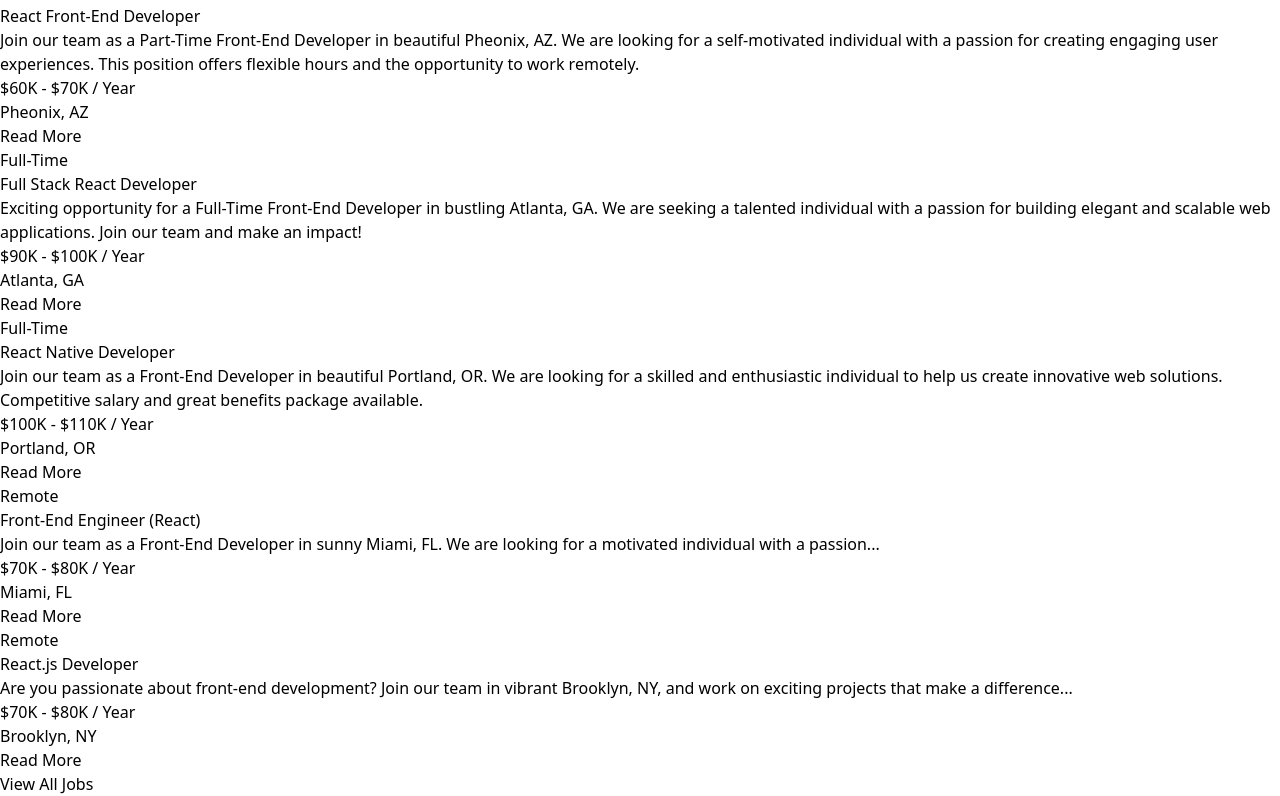
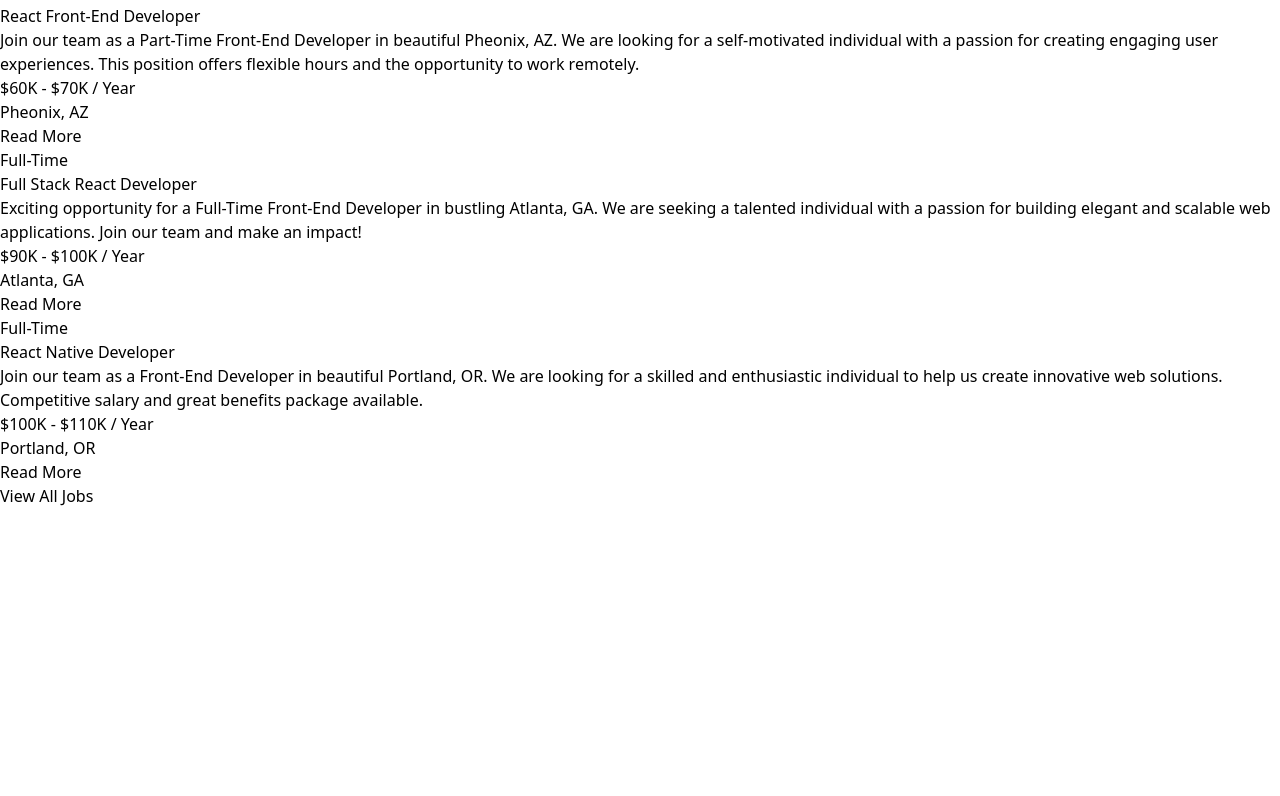
Before and after one commit to Maruf346/JobHub-Portal, a React (Vite) app: page / in a window 1280 px wide. Shown: the part 916-1712 px from the top of the page. After the commit the page ends 1424 px from the top, so only its background shows below. Built offline with nearby package versions, Linux system fonts and the light colour scheme.

Commit message:
separated each jobs as a different component.

```diff
--- /dev/null
+++ b/src/components/JobListing.jsx
@@ -0,0 +1,38 @@
+import React from 'react'
+
+const JobListing = ({ job }) => {
+    return (
+        <div className="bg-white rounded-xl shadow-md relative" key={job.id}>
+            <div className="p-4">
+                <div className="mb-6">
+                    <div className="text-gray-600 my-2">{job.type}</div>
+                    <h3 className="text-xl font-bold">{job.title}</h3>
+                </div>
+
+                <div className="mb-5">
+                    {job.description}
+                </div>
+
+                <h3 className="text-indigo-500 mb-2">{job.salary} / Year</h3>
+
+                <div className="border border-gray-100 mb-5"></div>
+
+                <div className="flex flex-col lg:flex-row justify-between mb-4">
+                    <div className="text-orange-700 mb-3">
+                        <i className="fa-solid fa-location-dot text-lg"></i>
+                        {job.location}
+                    </div>
+                    <a
+                        href={`/job/${job.id}`}
+                        className="h-[36px] bg-indigo-500 hover:bg-indigo-600 text-white px-4 py-2 rounded-lg text-center text-sm"
+                    >
+                        Read More
+                    </a>
+                </div>
+            </div>
+        </div>
+    )
+
+}
+
+export default JobListing
--- a/src/components/JobListings.jsx
+++ b/src/components/JobListings.jsx
@@ -1,4 +1,5 @@
 import jobs from '../jobs.json' assert { type: 'json' };
+import JobListing from './JobListing';
 
 const JobListings = () => {
 
@@ -11,100 +12,11 @@ const JobListings = () => {
                 <div className="grid grid-cols-1 md:grid-cols-3 gap-6">
 
                     {jobs.map((job) => (
-                        <div className="bg-white rounded-xl shadow-md relative" key={job.id}>
-                            <div className="p-4">
-                                <div className="mb-6">
-                                    <div className="text-gray-600 my-2">{job.type}</div>
-                                    <h3 className="text-xl font-bold">{job.title}</h3>
-                                </div>
-
-                                <div className="mb-5">
-                                    {job.description}
-                                </div>
-
-                                <h3 className="text-indigo-500 mb-2">{job.salary} / Year</h3>
-
-                                <div className="border border-gray-100 mb-5"></div>
-
-                                <div className="flex flex-col lg:flex-row justify-between mb-4">
-                                    <div className="text-orange-700 mb-3">
-                                        <i className="fa-solid fa-location-dot text-lg"></i>
-                                        {job.location}
-                                    </div>
-                                    <a
-                                        href={`/job/${job.id}`}
-                                        className="h-[36px] bg-indigo-500 hover:bg-indigo-600 text-white px-4 py-2 rounded-lg text-center text-sm"
-                                    >
-                                        Read More
-                                    </a>
-                                </div>
-                            </div>
-                        </div>
+                        <JobListing key={job.id} job={job} />
                     ))}
 
-                <div className="bg-white rounded-xl shadow-md relative">
-                    <div className="p-4">
-                        <div className="mb-6">
-                            <div className="text-gray-600 my-2">Remote</div>
-                            <h3 className="text-xl font-bold">Front-End Engineer (React)</h3>
-                        </div>
-
-                        <div className="mb-5">
-                            Join our team as a Front-End Developer in sunny Miami, FL. We are looking for a motivated individual with a passion...
-                        </div>
-
-                        <h3 className="text-indigo-500 mb-2">$70K - $80K / Year</h3>
-
-                        <div className="border border-gray-100 mb-5"></div>
-
-                        <div className="flex flex-col lg:flex-row justify-between mb-4">
-                            <div className="text-orange-700 mb-3">
-                                <i className="fa-solid fa-location-dot text-lg"></i>
-                                Miami, FL
-                            </div>
-                            <a
-                                href="job.html"
-                                className="h-[36px] bg-indigo-500 hover:bg-indigo-600 text-white px-4 py-2 rounded-lg text-center text-sm"
-                            >
-                                Read More
-                            </a>
-                        </div>
-                    </div>
                 </div>
-                {/* <!-- Job Listing 3 --> */}
-                <div className="bg-white rounded-xl shadow-md relative">
-                    <div className="p-4">
-                        <div className="mb-6">
-                            <div className="text-gray-600 my-2">Remote</div>
-                            <h3 className="text-xl font-bold">React.js Developer</h3>
-                        </div>
-
-                        <div className="mb-5">
-                            Are you passionate about front-end development? Join our team in vibrant Brooklyn, NY, and work on exciting projects that make a difference...
-                        </div>
-
-                        <h3 className="text-indigo-500 mb-2">$70K - $80K / Year</h3>
-
-                        <div className="border border-gray-100 mb-5"></div>
-
-                        <div className="flex flex-col lg:flex-row justify-between mb-4">
-                            <div className="text-orange-700 mb-3">
-                                <i className="fa-solid fa-location-dot text-lg"></i>
-                                Brooklyn, NY
-                            </div>
-                            <a
-                                href="job.html"
-                                className="h-[36px] bg-indigo-500 hover:bg-indigo-600 text-white px-4 py-2 rounded-lg text-center text-sm"
-                            >
-                                Read More
-                            </a>
-                        </div>
-                    </div>
-                </div>
-
-
             </div>
-        </div>
         </section >
     )
 }
```
